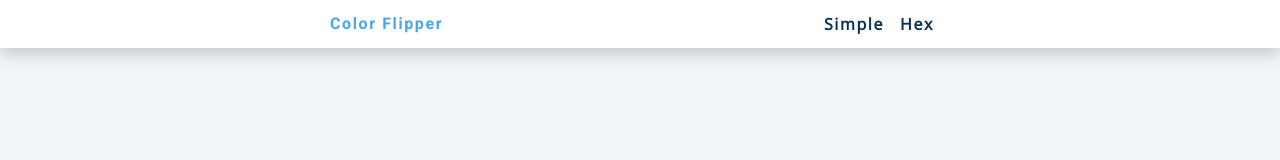
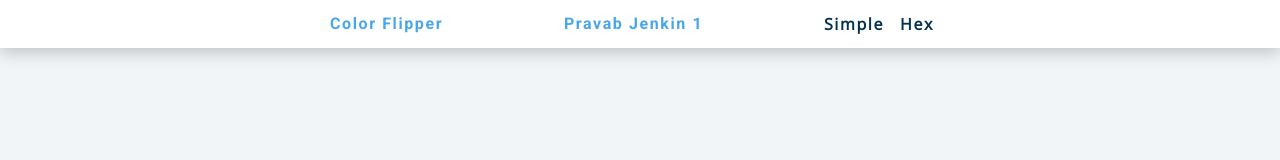
Before and after one commit to n-pravab/colorFlipper, a plain HTML site: page ColorFlipper/index.html in a window 1280 px wide. Shown: the top 160 px of the page. Drawn offline with nearby package versions, Linux system fonts and the light colour scheme.

Commit message:
Update index.html

```diff
--- a/ColorFlipper/index.html
+++ b/ColorFlipper/index.html
@@ -16,6 +16,7 @@
     <nav>
         <div class="nav-center">
             <h4>color flipper</h4>
+            <h4>pravab jenkin 1</h4>
             <ul class="nav-links">
                 <li>
                     <a href="index.html">simple</a>
```
